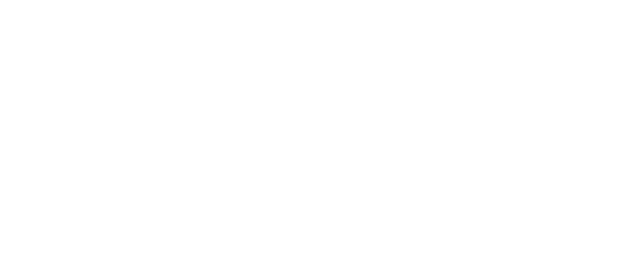
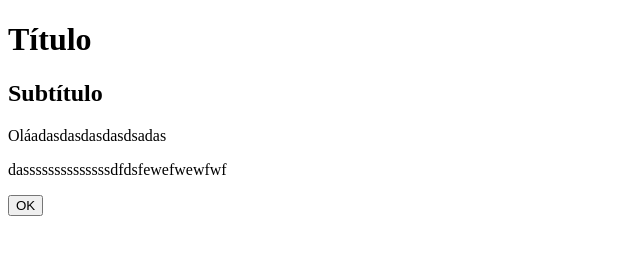
Before and after one commit to Racklyn/testeGit, a plain HTML site: page index.html in a window 1280 px wide. Shown: the whole page, without its empty margins (0-640 px from the left). Drawn offline with Linux system fonts and the light colour scheme.

Commit message:
added index html

```diff
--- a/index.html
+++ b/index.html
@@ -5,6 +5,10 @@
     <title>Teste GIT</title>
 </head>
 <body>
-
+    <h1>Título</h1>
+    <h2>Subtítulo</h2>
+    <p>Oláadasdasdasdasdsadas</p>
+    <p>dassssssssssssssdfdsfewefwewfwf</p>
+    <input type="button" value="OK">
 </body>
 </html>
```
